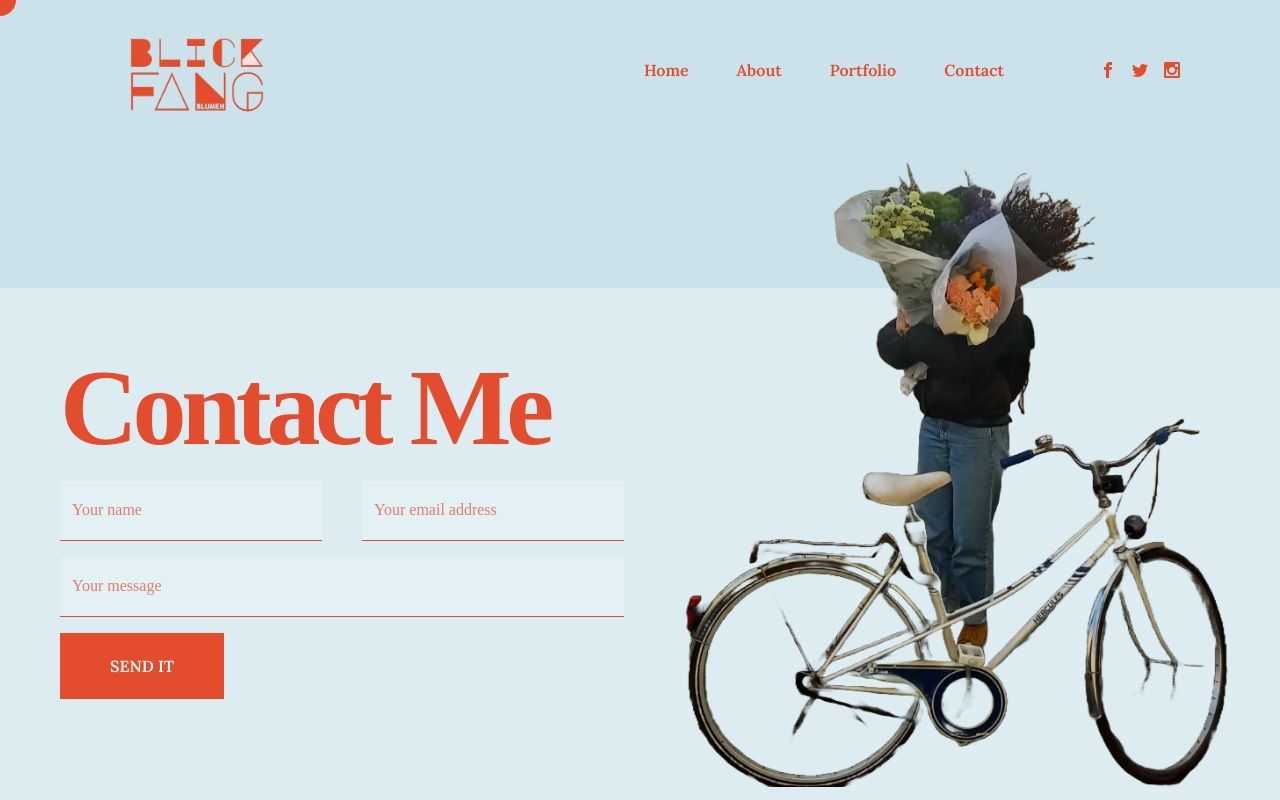
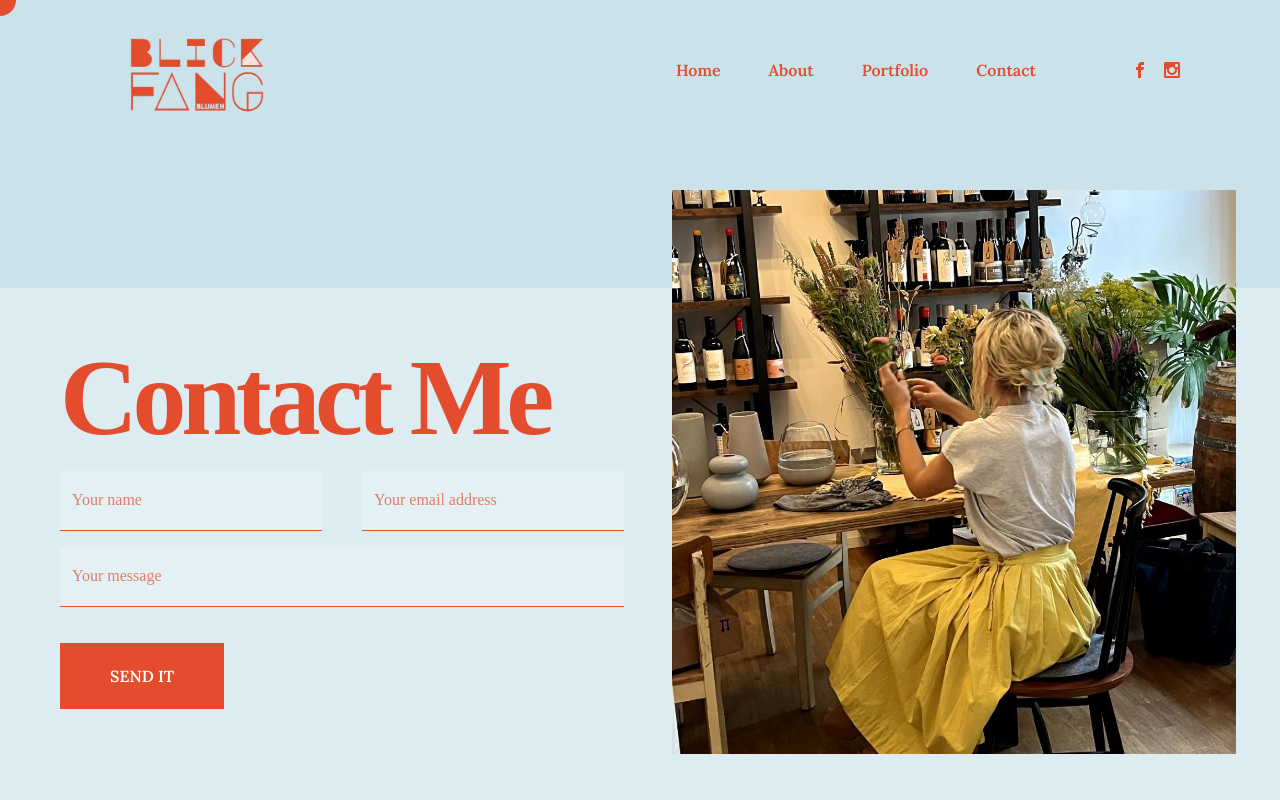
Before and after one commit to acz1992/blickfang-blumen, a React (Vite) app: page /contact in a window 1280 px wide. Built offline with nearby package versions, Linux system fonts and the light colour scheme; a web font is replaced by a local one.

Commit message:
Add socials and button hover class

```diff
--- a/src/components/Socials.tsx
+++ b/src/components/Socials.tsx
@@ -1,6 +1,5 @@
 import {
 	ImFacebook,
-	ImTwitter,
 	/* ImPinterest, */
 	ImInstagram,
 } from "react-icons/im";
@@ -11,20 +10,11 @@ const Socials = () => {
 			<ul className="flex gap-x-4 ">
 				<li>
 					<a
-						href="http://www.facebook.com"
+						href="https://www.facebook.com/Blickfang.blumen.leipzig"
 						target="_blank"
 						className="hover:opacity-50 transition"
 					>
 						<ImFacebook />
-					</a>
-				</li>
-				<li>
-					<a
-						href="http://www.twitter.com"
-						target="_blank"
-						className="hover:opacity-50 transition"
-					>
-						<ImTwitter />
 					</a>
 				</li>
 				{/* 	<li>
@@ -38,7 +28,7 @@ const Socials = () => {
 				</li> */}
 				<li>
 					<a
-						href="http://www.instagram.com"
+						href="https://www.instagram.com/blickfang.blumen/"
 						target="_blank"
 						className="hover:opacity-50 transition"
 					>
--- a/src/index.css
+++ b/src/index.css
@@ -14,6 +14,13 @@
 	}
 	.btn {
 		@apply py-[18px] px-[50px] h-[66px] flex items-center justify-center text-base uppercase font-secondary font-semibold bg-primary text-white;
+		transition: background-color 0.3s ease-in-out; /* Set transition for background color change */
+	}
+
+	/* Apply hover effect with a delay */
+	.btn:hover {
+		@apply bg-[#f28068];
+		transition-delay: 0.2s; /* Delay the hover effect by 0.5 seconds */
 	}
 
 	p {
--- a/src/pages/Contact.tsx
+++ b/src/pages/Contact.tsx
@@ -1,5 +1,5 @@
 import { useContext } from "react";
-import BikeFlower from "../assets/img/contact/bike-flower.png";
+import MakingFlowers from "../assets/img/contact/process.jpg";
 import { motion } from "framer-motion";
 import { transition1 } from "../utils/transitions";
 import { CursorContext } from "../context/CursorContext";
@@ -53,7 +53,7 @@ const Contact = () => {
 								type="text"
 								placeholder="Your message"
 							/>
-							<button className="btn mb-[30px] mx-auto lg:mx-0 self-start">
+							<button className="btn mb-[30px] mt-5 mx-auto lg:mx-0 self-start">
 								Send it
 							</button>
 						</form>
@@ -67,10 +67,11 @@ const Contact = () => {
 						className="lg:flex-1"
 					>
 						<img
-							src={BikeFlower}
+							src={MakingFlowers}
 							height={"962px"}
 							width={"653px"}
-							alt=""
+							alt="Making Flowers"
+							className="w-full max-h-96 lg:max-h-max"
 						/>
 					</motion.div>
 				</div>
```
Also changed, not shown: src/assets/img/contact/process.jpg (added), 1 other file (tests, documents, lock files or other folders).
